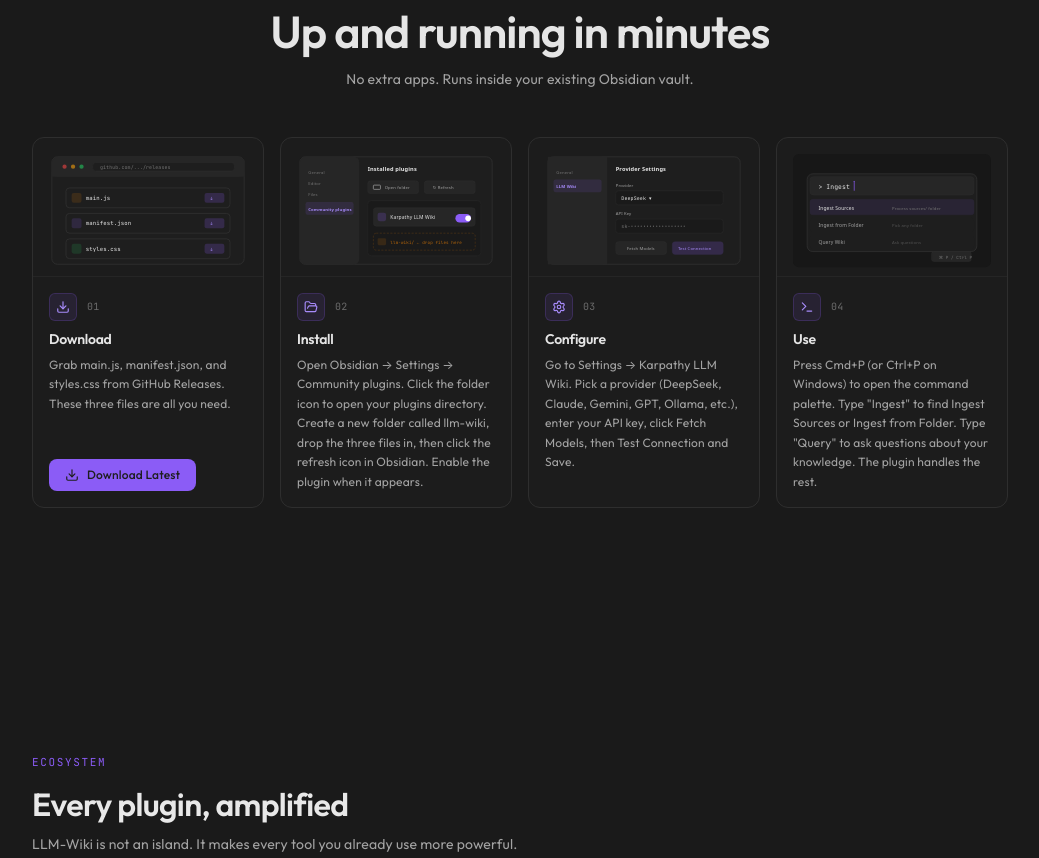
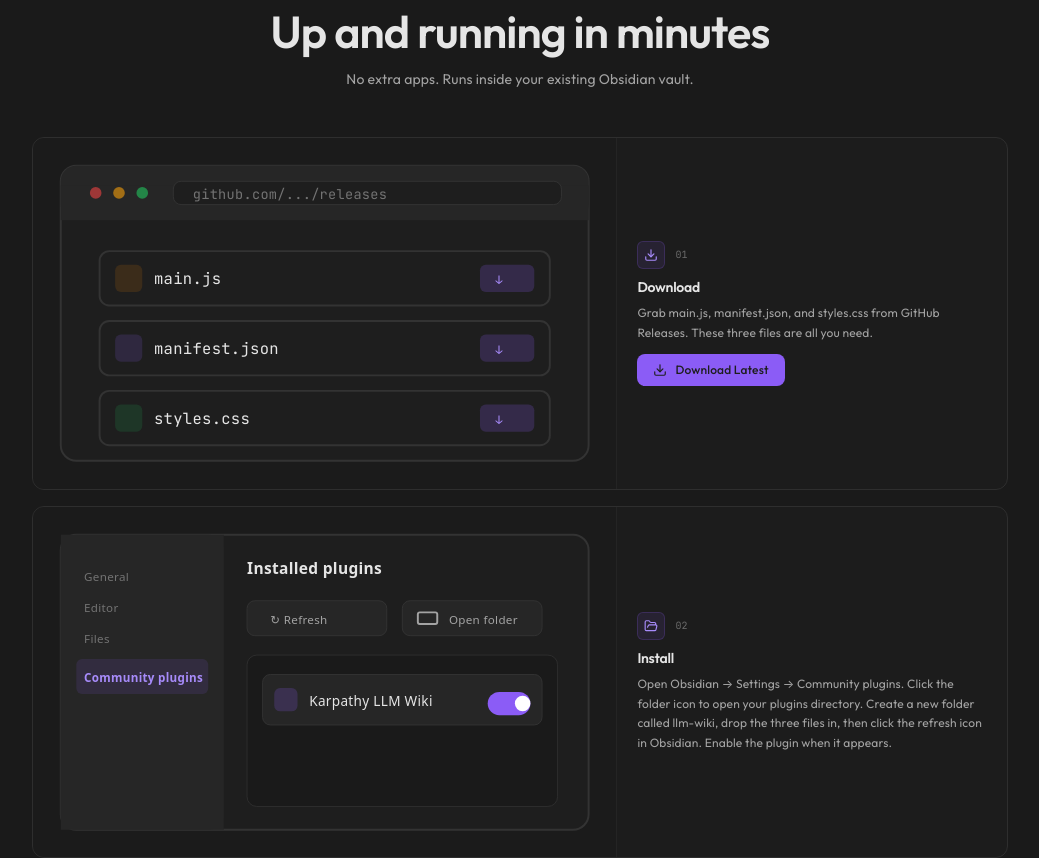
Before and after one commit to green-dalii/obsidian-llm-wiki-website, a React (Vite) app: page / in a window 1280 px wide. Shown: the part 4200-5058 px from the top of the page, without its empty margins (120-1159 px from the left). Built offline with nearby package versions, Linux system fonts and the light colour scheme.

Commit message:
fix: Install SVG details + desktop horizontal layout (3:2 split)

```diff
--- a/src/components/Install.tsx
+++ b/src/components/Install.tsx
@@ -52,10 +52,7 @@ function IllustrationInstall() {
 
       {/* Left sidebar */}
       <rect x="4" y="4" width="84" height="152" rx="8" fill="#262626"/>
-      <rect x="4" y="4" width="84" height="152" rx="0" fill="#262626" clipPath="url(#clipLeft)"/>
-      <clipPath id="clipLeft">
-        <rect x="4" y="4" width="84" height="152" rx="8"/>
-      </clipPath>
+      <rect x="4" y="4" width="84" height="152" rx="0" fill="#262626"/>
 
       {/* Menu items */}
       <text x="16" y="28" fill="#737373" fontSize="6" fontFamily="system-ui">General</text>
@@ -67,14 +64,14 @@ function IllustrationInstall() {
       {/* Right content area */}
       <text x="100" y="24" fill="#e5e5e5" fontSize="8" fontFamily="system-ui" fontWeight="600">Installed plugins</text>
 
-      {/* Folder icon button */}
+      {/* Refresh icon button — now first (left) */}
       <rect x="100" y="38" width="72" height="18" rx="4" fill="#262626" stroke="#333" strokeWidth="0.5"/>
-      <rect x="108" y="44" width="10" height="6" rx="1" fill="none" stroke="#a3a3a3" strokeWidth="1"/>
-      <text x="124" y="50" fill="#a3a3a3" fontSize="6" fontFamily="system-ui">Open folder</text>
+      <text x="112" y="50" fill="#a3a3a3" fontSize="6" fontFamily="system-ui">↻ Refresh</text>
 
-      {/* Refresh icon button */}
+      {/* Folder icon button — now second (right) */}
       <rect x="180" y="38" width="72" height="18" rx="4" fill="#262626" stroke="#333" strokeWidth="0.5"/>
-      <text x="192" y="50" fill="#a3a3a3" fontSize="6" fontFamily="system-ui">↻ Refresh</text>
+      <rect x="188" y="44" width="10" height="6" rx="1" fill="none" stroke="#a3a3a3" strokeWidth="1"/>
+      <text x="204" y="50" fill="#a3a3a3" fontSize="6" fontFamily="system-ui">Open folder</text>
 
       {/* Plugin list area */}
       <rect x="100" y="66" width="160" height="78" rx="5" fill="#1a1a1a" stroke="#2e2e2e" strokeWidth="0.5"/>
@@ -86,11 +83,6 @@ function IllustrationInstall() {
       {/* Toggle switch ON */}
       <rect x="224" y="85" width="22" height="12" rx="6" fill="#8b5cf6"/>
       <circle cx="242" cy="91" r="4" fill="#fff"/>
-
-      {/* llm-wiki folder hint */}
-      <rect x="108" y="112" width="144" height="24" rx="4" fill="none" stroke="#d97706" strokeWidth="0.5" strokeDasharray="3 2" opacity="0.5"/>
-      <rect x="114" y="119" width="12" height="10" rx="2" fill="#d97706" opacity="0.15"/>
-      <text x="132" y="127" fill="#d97706" fontSize="6" fontFamily="JetBrains Mono, monospace" opacity="0.8">llm-wiki/ ← drop files here</text>
     </svg>
   );
 }
@@ -106,7 +98,7 @@ function IllustrationConfig() {
       <rect x="4" y="4" width="84" height="152" rx="0" fill="#262626"/>
       <text x="16" y="28" fill="#737373" fontSize="6" fontFamily="system-ui">General</text>
       <rect x="12" y="36" width="68" height="18" rx="3" fill="#8b5cf6" opacity="0.12"/>
-      <text x="16" y="48" fill="#a78bfa" fontSize="6" fontFamily="system-ui" fontWeight="600">LLM Wiki</text>
+      <text x="16" y="48" fill="#a78bfa" fontSize="6" fontFamily="system-ui" fontWeight="600">Karpathy LLM Wiki</text>
 
       {/* Right settings area */}
       <text x="100" y="24" fill="#e5e5e5" fontSize="8" fontFamily="system-ui" fontWeight="600">Provider Settings</text>
@@ -147,16 +139,16 @@ function IllustrationUse() {
 
       {/* Command list */}
       <rect x="24" y="64" width="232" height="22" rx="4" fill="#8b5cf6" opacity="0.1" stroke="#8b5cf6" strokeWidth="0.5"/>
-      <text x="36" y="79" fill="#e5e5e5" fontSize="7" fontFamily="system-ui" fontWeight="500">Ingest Sources</text>
-      <text x="140" y="79" fill="#737373" fontSize="6" fontFamily="system-ui">Process sources/ folder</text>
+      <text x="36" y="79" fill="#e5e5e5" fontSize="7" fontFamily="system-ui" fontWeight="500">Ingest single source</text>
+      <text x="164" y="79" fill="#737373" fontSize="6" fontFamily="system-ui">Select a note</text>
 
       <rect x="24" y="90" width="232" height="20" rx="4" fill="#1e1e1e"/>
-      <text x="36" y="103" fill="#a3a3a3" fontSize="7" fontFamily="system-ui">Ingest from Folder</text>
-      <text x="140" y="103" fill="#525252" fontSize="6" fontFamily="system-ui">Pick any folder</text>
+      <text x="36" y="103" fill="#a3a3a3" fontSize="7" fontFamily="system-ui">Ingest from folder</text>
+      <text x="164" y="103" fill="#525252" fontSize="6" fontFamily="system-ui">Pick any folder</text>
 
       <rect x="24" y="114" width="232" height="20" rx="4" fill="#1e1e1e"/>
-      <text x="36" y="127" fill="#a3a3a3" fontSize="7" fontFamily="system-ui">Query Wiki</text>
-      <text x="140" y="127" fill="#525252" fontSize="6" fontFamily="system-ui">Ask questions</text>
+      <text x="36" y="127" fill="#a3a3a3" fontSize="7" fontFamily="system-ui">Query wiki</text>
+      <text x="164" y="127" fill="#525252" fontSize="6" fontFamily="system-ui">Ask questions</text>
 
       {/* Keyboard hint */}
       <rect x="196" y="138" width="56" height="14" rx="3" fill="#262626" stroke="#333" strokeWidth="0.5"/>
@@ -198,20 +190,20 @@ export default function Install() {
           <p className="text-obsidian-muted text-sm max-w-lg mx-auto">{t.install.subtitle}</p>
         </div>
 
-        <div className="grid grid-cols-1 sm:grid-cols-2 lg:grid-cols-4 gap-4">
+        <div className="flex flex-col gap-4">
           {STEP_META.map((s, idx) => {
             const Icon = s.icon;
             const Illustration = s.Illustration;
             const titleKey = (`step${idx + 1}Title` as 'step1Title' | 'step2Title' | 'step3Title' | 'step4Title');
             const descKey = (`step${idx + 1}Desc` as 'step1Desc' | 'step2Desc' | 'step3Desc' | 'step4Desc');
             return (
-              <div key={s.num} className="install-step relative rounded-xl border border-obsidian-border bg-obsidian-surface/30 hover:border-obsidian-purple/25 transition-all duration-300 flex flex-col overflow-hidden">
-                {/* Illustration */}
-                <div className="px-4 pt-4 pb-2 border-b border-obsidian-border/50">
+              <div key={s.num} className="install-step relative rounded-xl border border-obsidian-border bg-obsidian-surface/30 hover:border-obsidian-purple/25 transition-all duration-300 overflow-hidden flex flex-col lg:flex-row">
+                {/* Illustration — 3/5 on desktop, full on mobile */}
+                <div className="w-full lg:w-[60%] p-4 lg:p-5 border-b lg:border-b-0 lg:border-r border-obsidian-border/50 bg-obsidian-bg/50">
                   <Illustration />
                 </div>
-                {/* Content */}
-                <div className="p-4 flex-1 flex flex-col">
+                {/* Content — 2/5 on desktop, full on mobile */}
+                <div className="w-full lg:w-[40%] p-4 lg:p-5 flex flex-col justify-center">
                   <div className="flex items-center gap-2.5 mb-2">
                     <div className="w-7 h-7 rounded-md bg-obsidian-purple/10 border border-obsidian-purple/20 flex items-center justify-center">
                       <Icon className="w-3.5 h-3.5 text-obsidian-purple-light" />
@@ -219,7 +211,7 @@ export default function Install() {
                     <span className="text-[10px] font-mono text-obsidian-dim">{s.num}</span>
                   </div>
                   <h3 className="text-sm font-semibold text-[#e5e5e5] mb-1.5">{t.install[titleKey]}</h3>
-                  <p className="text-xs text-obsidian-muted leading-relaxed flex-1">{t.install[descKey]}</p>
+                  <p className="text-xs text-obsidian-muted leading-relaxed">{t.install[descKey]}</p>
                   {s.hasButton && (
                     <a
                       href="https://github.com/green-dalii/obsidian-llm-wiki/releases"
```
